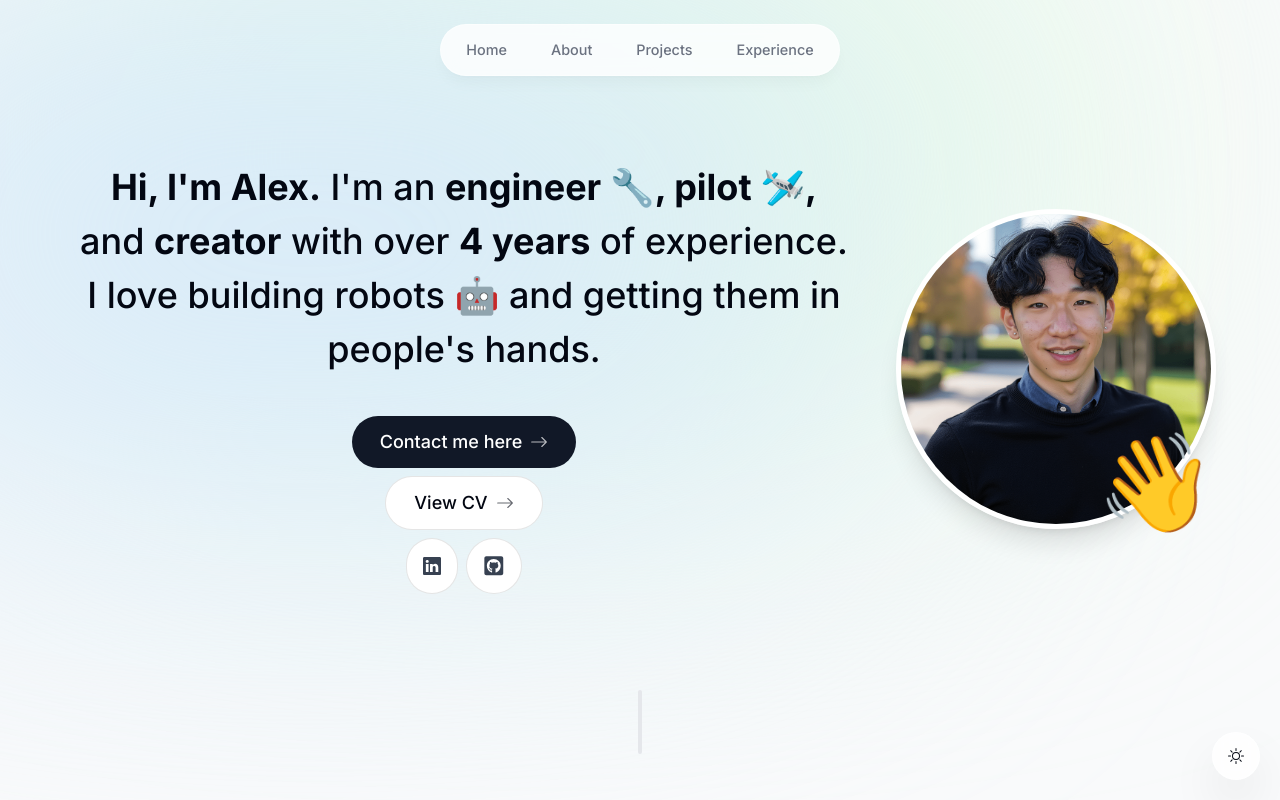
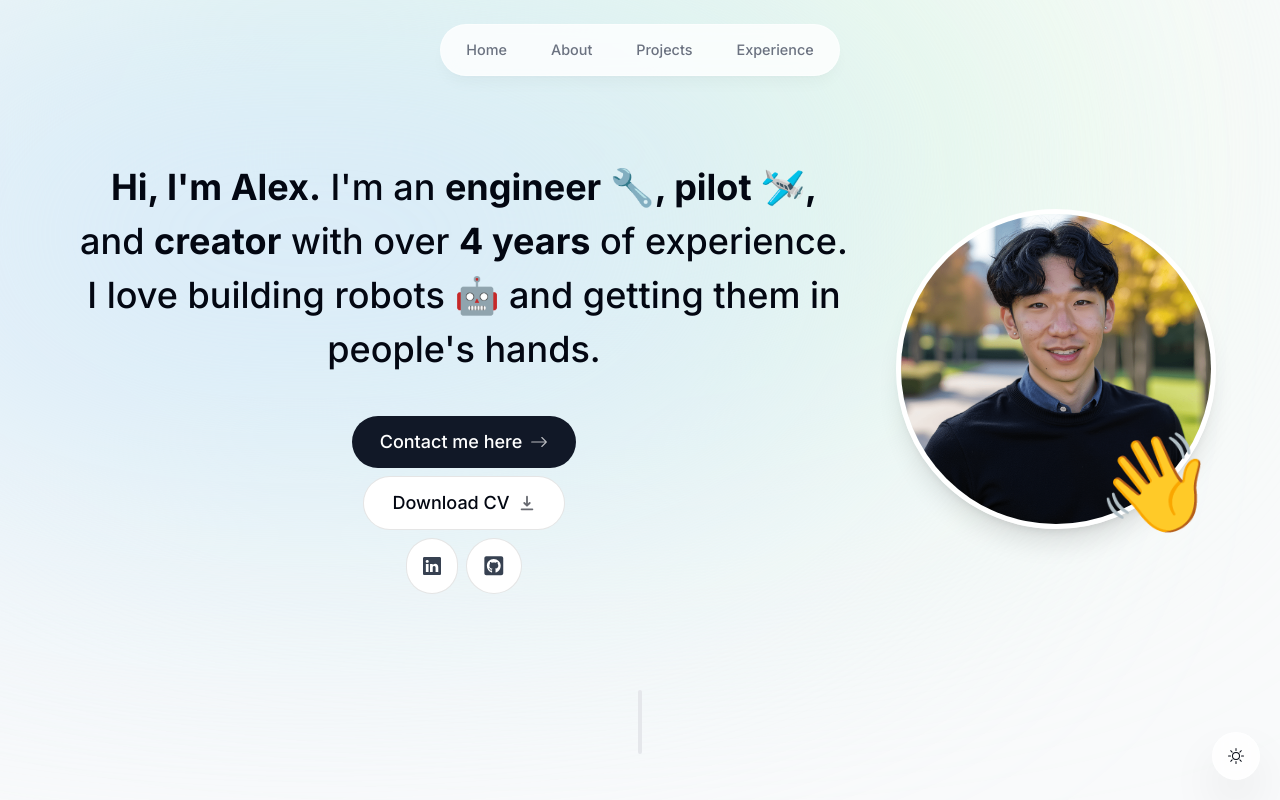
Before and after one commit to alexander-wang03/my-portfolio, a Next.js app: page / in a window 1280 px wide. Shown: the top 800 px of the page. Built offline with nearby package versions, Linux system fonts and the light colour scheme; no server answers.

Commit message:
Fix CV download bug

```diff
--- a/src/components/intro.tsx
+++ b/src/components/intro.tsx
@@ -56,12 +56,11 @@ export default function Intro() {
 
             <a
               className="group bg-white px-7 py-3 flex items-center gap-2 rounded-full outline-none focus:scale-110 hover:scale-110 active:scale-105 transition cursor-pointer borderBlack dark:bg-white/10 w-full sm:w-auto"
-              href="YOUR_HOSTED_CV_URL_HERE"
-              target="_blank"
-              rel="noopener noreferrer"
+              href="/CV.pdf"
+              download
             >
-              View CV{" "}
-              <BsArrowRight className="opacity-60 group-hover:translate-x-1 transition" />
+              Download CV{" "}
+              <HiDownload className="opacity-60 group-hover:translate-y-1 transition" />
             </a>
 
             <div className="flex flex-row gap-2">
```
